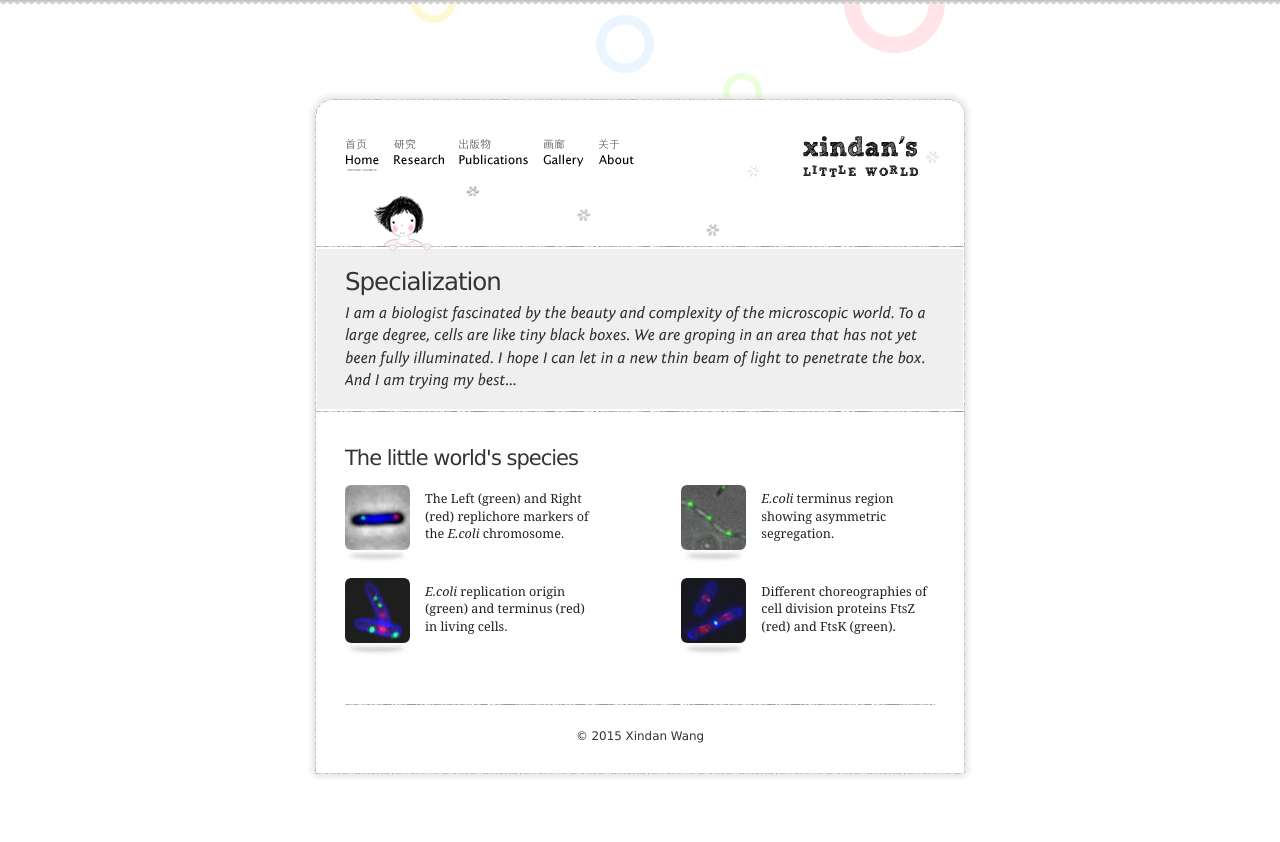
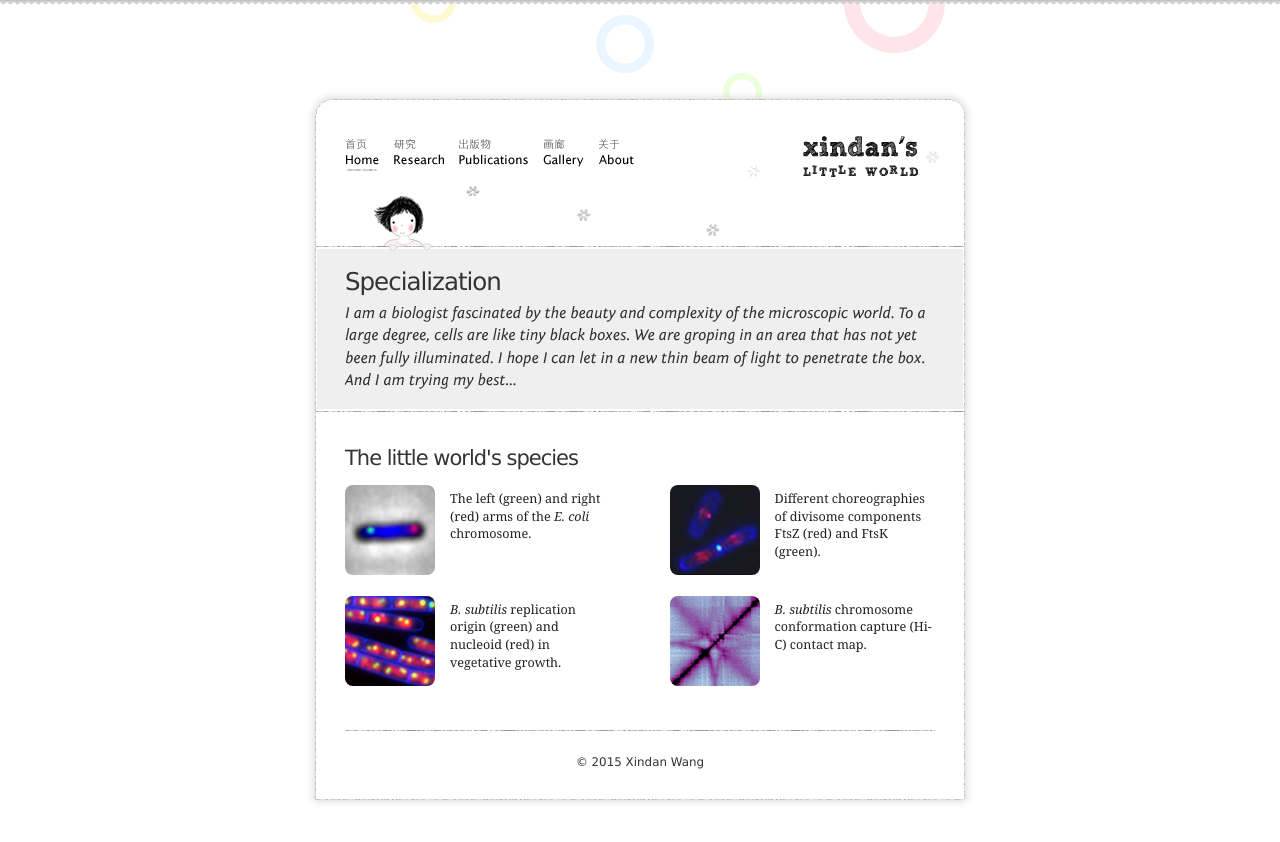
Before and after one commit to xindan/xindan.github.io, a Jekyll site: the page built from index.html, in a window 1280 px wide. Shown: the top 842 px of the page. Built offline with Jekyll 4.4.1, drawn with Linux system fonts in a browser that asks for light colours; Markdown is read by kramdown in place of the engine named in the settings.

Commit message:
Update images

```diff
--- a/index.html
+++ b/index.html
@@ -16,21 +16,21 @@ class: home
 <div id="world">
 	<h3>The little world's species</h3>
 	<ul>
-		<li>
-			<img src="media/images/home_t3.jpg" alt="">
-			<p>The Left (green) and Right (red) replichore markers of the <em>E.coli</em> chromosome.</p>
+		<li class="row1">
+			<img src="media/images/home/t1.png" alt="">
+			<p>The left (green) and right (red) arms of the <i>E. coli</i> chromosome.</p>
 		</li>
-		<li class="last">
-			<img src="media/images/home_t2.jpg" alt="">
-			<p><em>E.coli</em> terminus region showing asymmetric segregation.</p>
+		<li class="row1 last">
+			<img src="media/images/home/t2.png" alt="">
+			<p>Different choreographies of divisome components FtsZ (red) and FtsK (green).</p>
 		</li>
-		<li>
-			<img src="media/images/home_t1.jpg" alt="">
-			<p><em>E.coli</em> replication origin (green) and terminus (red) in living cells.</p>
+		<li class="row2">
+			<img src="media/images/home/t3.png" alt="">
+			<p><i>B. subtilis</i> replication origin (green) and nucleoid (red) in vegetative growth.</p>
 		</li>
-		<li class="last">
-			<img src="media/images/home_t4.jpg" alt="">
-			<p>Different choreographies of cell division proteins FtsZ (red) and FtsK (green).</p>
+		<li class="row2 last">
+			<img src="media/images/home/t4.png" alt="">
+			<p><i>B. subtilis</i> chromosome conformation capture (Hi-C) contact map.</p>
 		</li>
 	</ul>
 </div>
--- a/media/css/screen.css
+++ b/media/css/screen.css
@@ -318,17 +318,22 @@ body.blog #foot .line {
 
 #world li {
 	float: left;
-	width: 42%;
-	margin: 0 15% 2.5% 0;
+	width: 45%;
+	margin: 0 10% 3.5% 0;
 }
 
 #world li.last {
 	margin-right: 0;
 }
 
+#world li.row2 {
+	margin-bottom: 2%;
+}
+
 #world li img {
 	float: left;
 	margin: 0 15px 0 0;
+	border-radius: 8px;
 }
 
 #world li p {
--- a/publications/index.html
+++ b/publications/index.html
@@ -125,7 +125,6 @@ class: pub
 			<b>Wang*, X.,</b> Liu*, X., Possoz, C., Sherratt, D.J. (2006). The two <i>Escherichia coli</i> chromosome arms locate to separate cell halves. <b>Genes Dev.</b>  20, 1727-1731.
 			<p>
 				<a class="pdf" rel="nofollow" href="/media/pdfs/Wang_2006_GenDev.pdf"><span>PDF</span></a>
-				<a class="pdf" rel="nofollow" href="/media/pdfs/Wang_2006_GenDev_SI.pdf"><span>Supplement</span></a>
 				<a class="cov" rel="nofollow" href="/media/pdfs/Wang_2006_GenDev_Cover.pdf"><span>Cover</span></a>
 			</p>
 		</li>
@@ -133,7 +132,6 @@ class: pub
 			<b>Wang*, X.,</b> Possoz*, C., Sherratt, D.J. (2005). Dancing around the divisome: asymmetric chromosome segregation in <i>Escherichia coli</i>. <b>Genes Dev.</b>  19, 2367-2377.
 			<p>
 				<a class="pdf" rel="nofollow" href="/media/pdfs/Wang_2005_GenDev.pdf"><span>PDF</span></a>
-				<a class="pdf" rel="nofollow" href="/media/pdfs/Wang_2005_GenDev_SI.pdf"><span>Supplement</span></a>
 			</p>
 		</li>
 	</ul>
```
Also changed, not shown: media/images/home/t1.png (added), media/images/home/t2.png (added), media/images/home/t3.png (added), media/images/home/t4.png (added).
